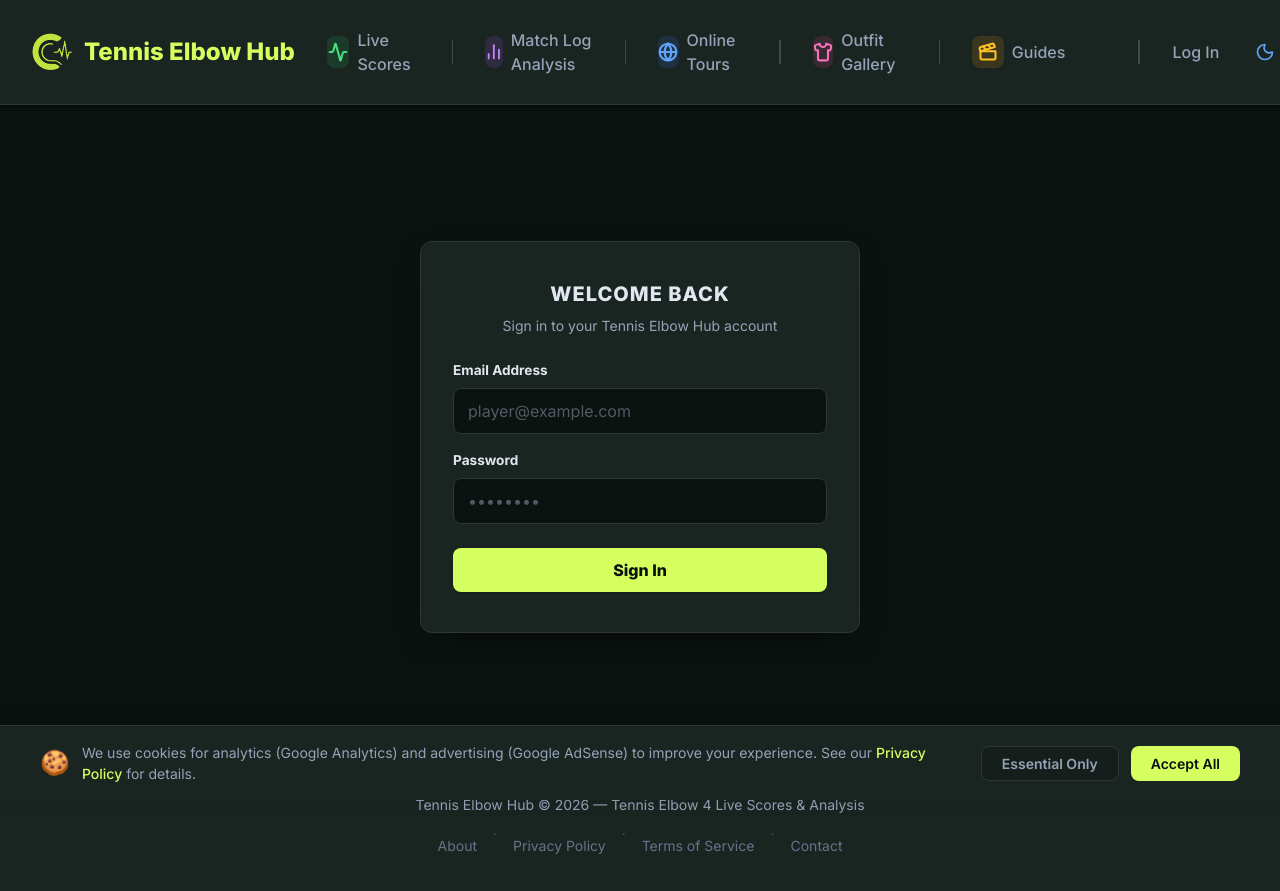
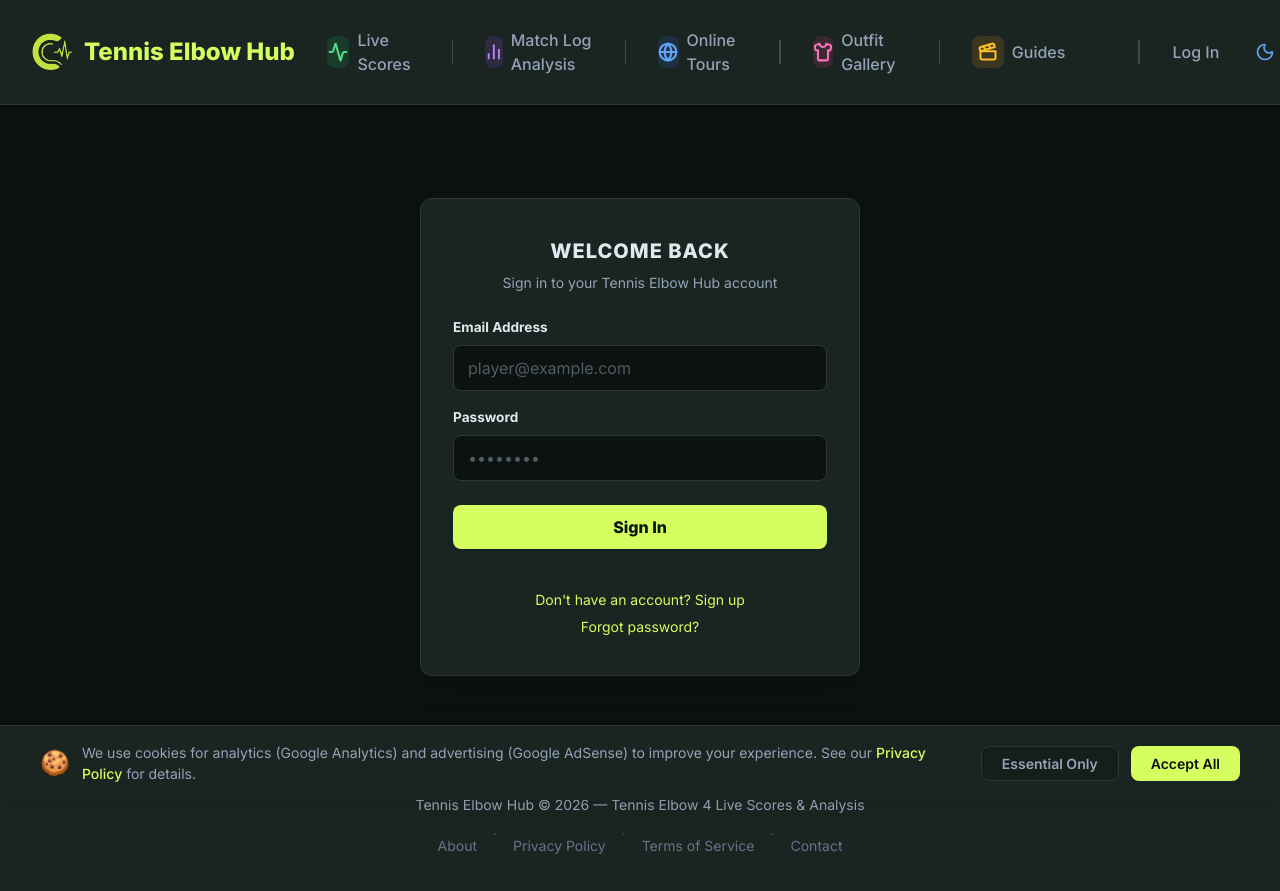
Before and after one commit to MarcoAloisi/tennis-elbow-hub, a Vue app in the folder frontend/: page /login in a window 1280 px wide. Built offline with nearby package versions, Linux system fonts and the light colour scheme; no server answers.

Commit message:
feat: add resetPassword/updatePassword to auth store, add login page links

```diff
--- a/frontend/src/stores/auth.ts
+++ b/frontend/src/stores/auth.ts
@@ -119,6 +119,36 @@ export const useAuthStore = defineStore('auth', () => {
         }
     }
 
+    const resetPassword = async (email: string): Promise<void> => {
+        loading.value = true
+        error.value = null
+        try {
+            const { error: err } = await supabase.auth.resetPasswordForEmail(email, {
+                redirectTo: `${window.location.origin}/reset-password`,
+            })
+            if (err) throw err
+        } catch (e: any) {
+            error.value = e.message || 'Failed to send reset email'
+            throw e
+        } finally {
+            loading.value = false
+        }
+    }
+
+    const updatePassword = async (newPassword: string): Promise<void> => {
+        loading.value = true
+        error.value = null
+        try {
+            const { error: err } = await supabase.auth.updateUser({ password: newPassword })
+            if (err) throw err
+        } catch (e: any) {
+            error.value = e.message || 'Failed to update password'
+            throw e
+        } finally {
+            loading.value = false
+        }
+    }
+
     function clearError(): void {
         error.value = null
     }
@@ -134,6 +164,8 @@ export const useAuthStore = defineStore('auth', () => {
         login,
         logout,
         updateDisplayName,
+        resetPassword,
+        updatePassword,
         clearError
     }
 })
--- a/frontend/src/views/LoginView.vue
+++ b/frontend/src/views/LoginView.vue
@@ -10,6 +10,17 @@ const email = ref('')
 const password = ref('')
 const isSubmitting = ref(false)
 const errorMessage = ref('')
+
+async function handleForgotPassword() {
+  const email = prompt('Enter your email address:')
+  if (!email) return
+  try {
+    await authStore.resetPassword(email)
+    alert('Password reset email sent! Check your inbox.')
+  } catch {
+    alert('Failed to send reset email. Please try again.')
+  }
+}
 
 const handleLogin = async () => {
   if (!email.value || !password.value) return
@@ -71,6 +82,11 @@ const handleLogin = async () => {
           <span v-else>Sign In</span>
         </button>
       </form>
+
+      <div class="auth-links">
+        <router-link to="/signup" class="auth-link">Don't have an account? Sign up</router-link>
+        <button type="button" class="auth-link-btn" @click="handleForgotPassword">Forgot password?</button>
+      </div>
     </div>
   </div>
 </template>
@@ -202,4 +218,25 @@ input:disabled {
 .btn-block {
   width: 100%;
 }
+
+.auth-links {
+  display: flex;
+  flex-direction: column;
+  align-items: center;
+  gap: 8px;
+  margin-top: 16px;
+}
+.auth-link {
+  color: var(--color-brand-primary);
+  text-decoration: none;
+  font-size: 14px;
+}
+.auth-link-btn {
+  background: none;
+  border: none;
+  color: var(--color-brand-primary);
+  font-size: 14px;
+  cursor: pointer;
+  padding: 0;
+}
 </style>
```
